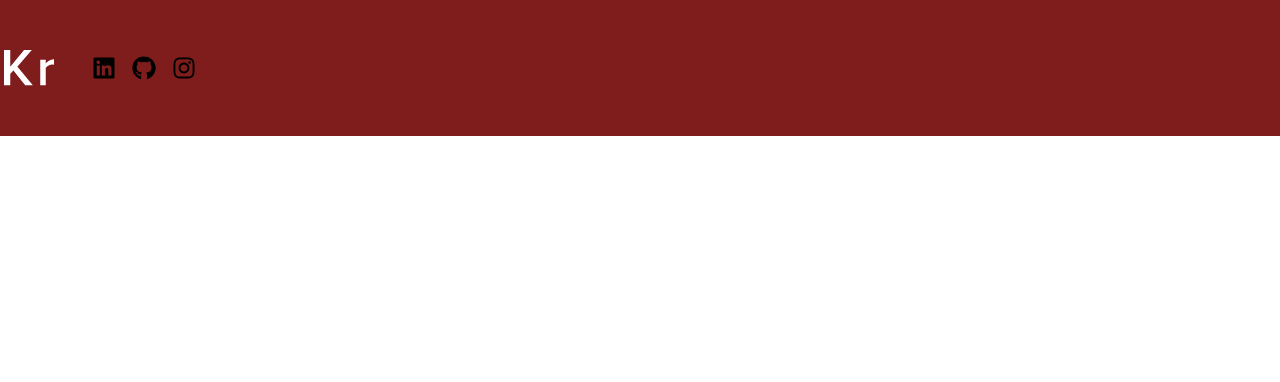
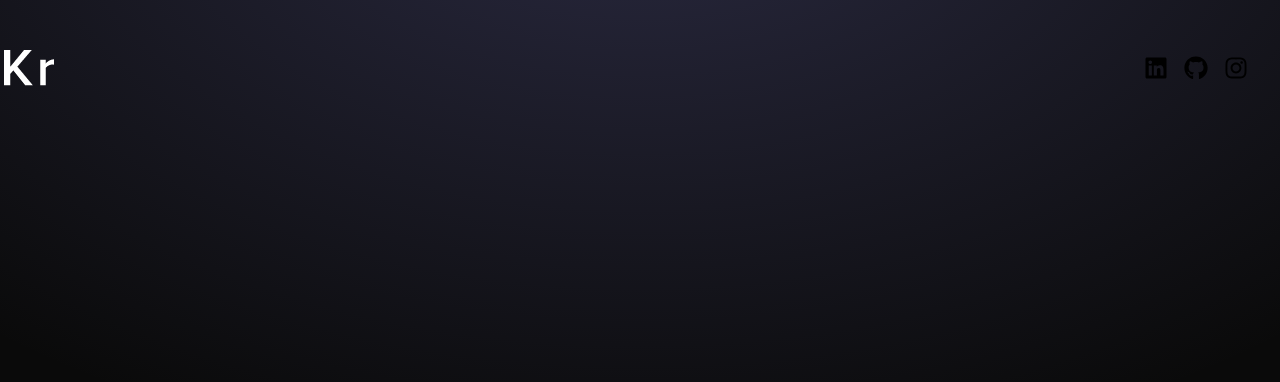
Before and after one commit to Messias-10/Portafolio-Web, a React (Vite) app: page / in a window 1280 px wide. Shown: the top 382 px of the page. Built offline with nearby package versions, Linux system fonts and the light colour scheme.

Commit message:
Changes of position icons

```diff
--- a/src/App.jsx
+++ b/src/App.jsx
@@ -3,7 +3,7 @@
 const App = () => {
   return (
     <div>
-      <div className="relative h-full w-full bg-slate-950"><div class="absolute bottom-0 left-0 right-0 top-0 bg-[linear-gradient(to_right,#4f4f4f2e_1px,transparent_1px),linear-gradient(to_bottom,#4f4f4f2e_1px,transparent_1px)] bg-[size:14px_24px] [mask-image:radial-gradient(ellipse_60%_50%_at_50%_0%,#000_70%,transparent_100%)]"></div></div>
+      <div className="absolute top-0 z-[-2] h-screen w-screen bg-neutral-950 bg-[radial-gradient(ellipse_80%_80%_at_50%_-20%,rgba(120,119,198,0.3),rgba(255,255,255,0))]"></div>
       <Navbar2 />
     </div>
   );
--- a/src/components/Navbar2.jsx
+++ b/src/components/Navbar2.jsx
@@ -4,7 +4,8 @@
 import { FaInstagram } from "react-icons/fa"
 
 const Navbar2 = () => {
-  return <nav className="bg-red-900 mb-20 flex items-center justify between py-6">
+  return (
+  <nav className="mb-20 flex items-center justify-between py-6">
     <div className="flex flex-shrink-0 items-center">
         {//Aqui esta el codigo que es del LOGO
         }
@@ -16,6 +17,7 @@
         <FaInstagram />
     </div>
   </nav>
+  )
 }
 
 export default Navbar2
```
